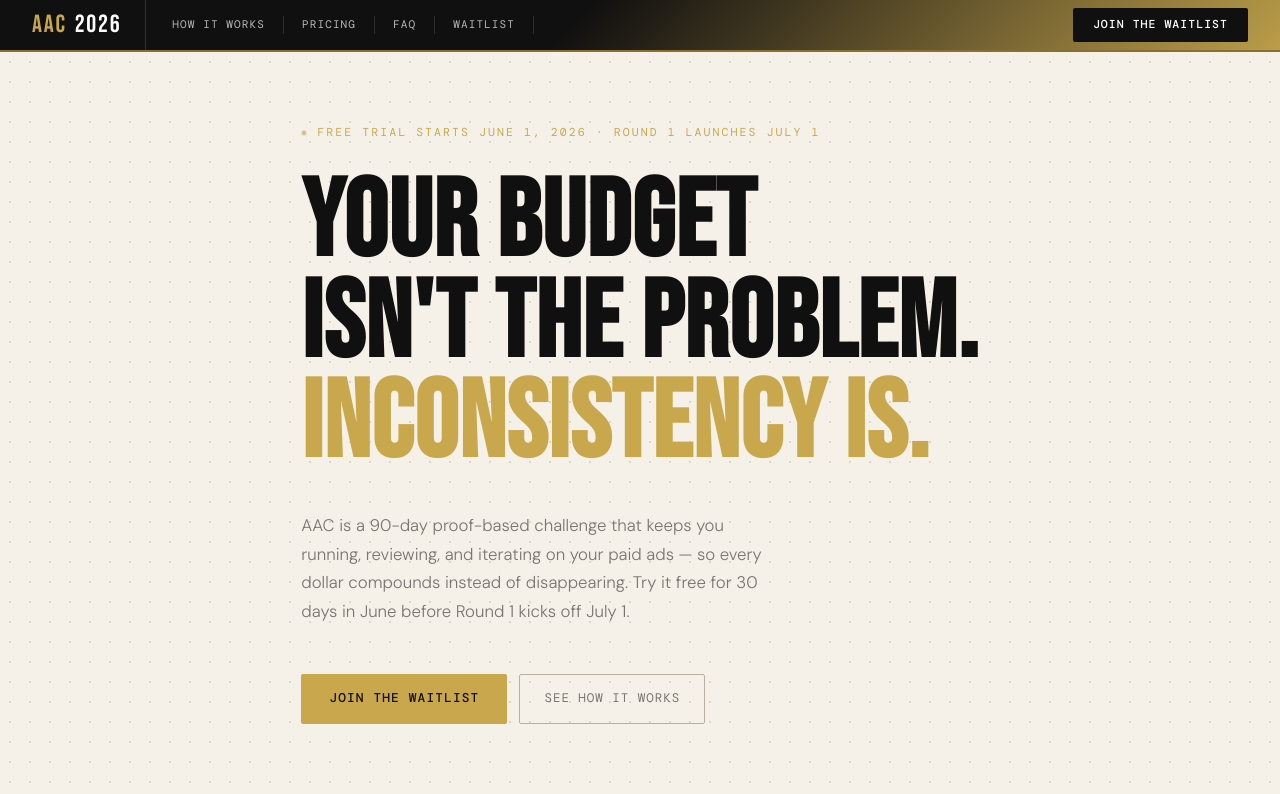
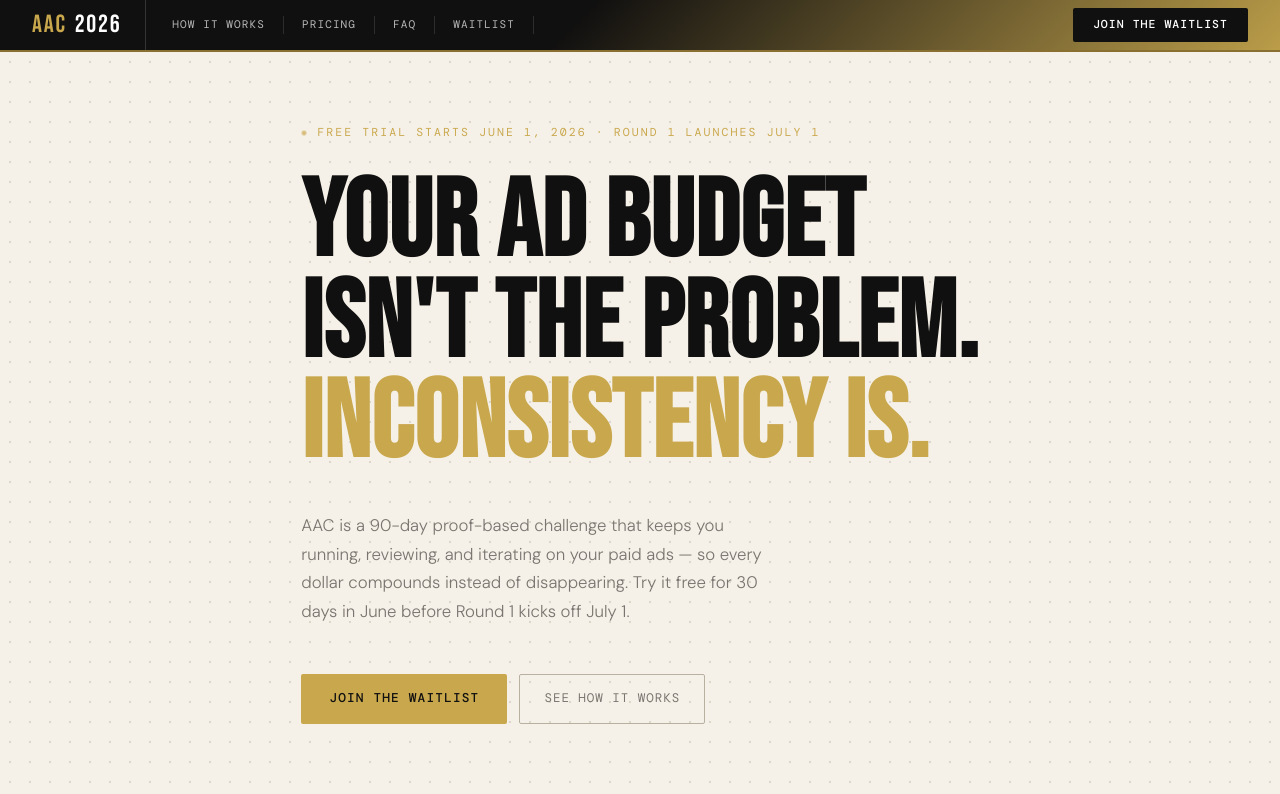
Before and after one commit to templetonimage/aac, a plain HTML site: page index.html in a window 1280 px wide. Shown: the top 794 px of the page. Drawn offline with nearby package versions, Linux system fonts and the light colour scheme.

Commit message:
Add files via upload

```diff
--- a/index.html
+++ b/index.html
@@ -485,7 +485,7 @@
   <div class="hero-main container">
     <div>
       <p class="hero-eyebrow fade-up"><span class="live-dot"></span> Free Trial starts June 1, 2026 · Round 1 launches July 1</p>
-      <h1 class="fade-up d1">Your Budget<br>Isn't the Problem.<br><em>Inconsistency Is.</em></h1>
+      <h1 class="fade-up d1">Your Ad Budget<br>Isn't the Problem.<br><em>Inconsistency Is.</em></h1>
     </div>
     <div>
       <p class="hero-sub fade-up d2">AAC is a 90-day proof-based challenge that keeps you running, reviewing, and iterating on your paid ads — so every dollar compounds instead of disappearing. Try it free for 30 days in June before Round 1 kicks off July 1.</p>
```
